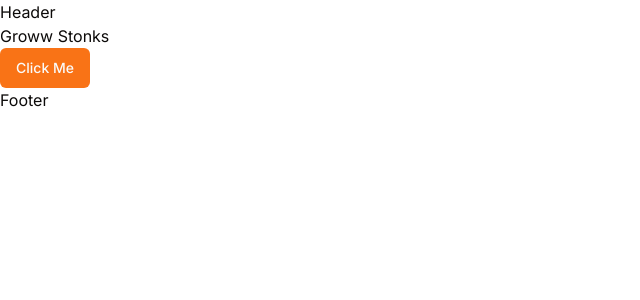
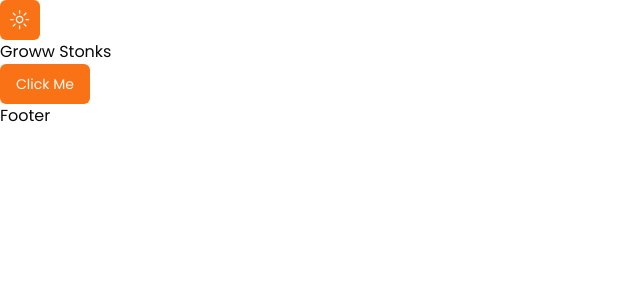
Before and after one commit to Anchit1909/alpha-stonks, a Next.js app: page / in a window 1280 px wide. Shown: the top 300 px of the page, without its empty margins (0-640 px from the left). Built offline with nearby package versions, Linux system fonts and the light colour scheme.

Commit message:
Added Theme Functionality

```diff
--- a/package.json
+++ b/package.json
@@ -9,11 +9,14 @@
     "lint": "next lint"
   },
   "dependencies": {
+    "@radix-ui/react-dropdown-menu": "^2.0.6",
+    "@radix-ui/react-icons": "^1.3.0",
     "@radix-ui/react-slot": "^1.0.2",
     "class-variance-authority": "^0.7.0",
     "clsx": "^2.0.0",
     "lucide-react": "^0.288.0",
     "next": "13.5.6",
+    "next-themes": "^0.2.1",
     "react": "^18",
     "react-dom": "^18",
     "tailwind-merge": "^1.14.0",
--- /dev/null
+++ b/src/Providers/ThemeProvider.jsx
@@ -0,0 +1,8 @@
+"use client";
+
+import * as React from "react";
+import { ThemeProvider as NextThemesProvider } from "next-themes";
+
+export function ThemeProvider({ children, ...props }) {
+  return <NextThemesProvider {...props}>{children}</NextThemesProvider>;
+}
--- a/src/app/layout.js
+++ b/src/app/layout.js
@@ -1,9 +1,15 @@
-import { Inter } from "next/font/google";
+import { Inter, Poppins } from "next/font/google";
 import "./globals.css";
 import Header from "@/components/Navigation/Header";
 import Footer from "@/components/Navigation/Footer";
+import { ThemeProvider } from "@/Providers/ThemeProvider";
 
-const inter = Inter({ subsets: ["latin"] });
+const poppins = Poppins({
+  variable: "--font-poppins",
+  weight: ["400", "600", "700"],
+  subsets: ["latin"],
+  display: "swap",
+});
 
 export const metadata = {
   title: "Groww Stonks",
@@ -13,10 +19,17 @@
 export default function RootLayout({ children }) {
   return (
     <html lang="en">
-      <body className={inter.className}>
-        <Header />
-        <main>{children}</main>
-        <Footer />
+      <body className={poppins.className}>
+        <ThemeProvider
+          attribute="class"
+          defaultTheme="system"
+          enableSystem
+          disableTransitionOnChange
+        >
+          <Header />
+          <main>{children}</main>
+          <Footer />
+        </ThemeProvider>
       </body>
     </html>
   );
--- a/src/components/Navigation/Header.jsx
+++ b/src/components/Navigation/Header.jsx
@@ -1,5 +1,11 @@
+import ThemeSwitcher from "../Theme/ThemeSwitcher";
+
 function Header() {
-  return <div>Header</div>;
+  return (
+    <div>
+      <ThemeSwitcher />
+    </div>
+  );
 }
 
 export default Header;
--- /dev/null
+++ b/src/components/Theme/ThemeSwitcher.jsx
@@ -0,0 +1,42 @@
+"use client";
+
+import * as React from "react";
+import { MoonIcon, SunIcon } from "@radix-ui/react-icons";
+import { useTheme } from "next-themes";
+
+import { Button } from "@/components/ui/button";
+import {
+  DropdownMenu,
+  DropdownMenuContent,
+  DropdownMenuItem,
+  DropdownMenuTrigger,
+} from "@/components/ui/dropdown-menu";
+
+function ThemeSwitcher() {
+  const { setTheme } = useTheme();
+
+  return (
+    <DropdownMenu>
+      <DropdownMenuTrigger asChild>
+        <Button variant="default" size="icon">
+          <SunIcon className="h-[1.2rem] w-[1.2rem] rotate-0 scale-100 transition-all dark:-rotate-90 dark:scale-0" />
+          <MoonIcon className="absolute h-[1.2rem] w-[1.2rem] rotate-90 scale-0 transition-all dark:rotate-0 dark:scale-100" />
+          <span className="sr-only">Toggle theme</span>
+        </Button>
+      </DropdownMenuTrigger>
+      <DropdownMenuContent align="end">
+        <DropdownMenuItem onClick={() => setTheme("light")}>
+          Light
+        </DropdownMenuItem>
+        <DropdownMenuItem onClick={() => setTheme("dark")}>
+          Dark
+        </DropdownMenuItem>
+        <DropdownMenuItem onClick={() => setTheme("system")}>
+          System
+        </DropdownMenuItem>
+      </DropdownMenuContent>
+    </DropdownMenu>
+  );
+}
+
+export default ThemeSwitcher;
--- /dev/null
+++ b/src/components/ui/dropdown-menu.jsx
@@ -0,0 +1,157 @@
+"use client"
+
+import * as React from "react"
+import * as DropdownMenuPrimitive from "@radix-ui/react-dropdown-menu"
+import { Check, ChevronRight, Circle } from "lucide-react"
+
+import { cn } from "@/lib/utils"
+
+const DropdownMenu = DropdownMenuPrimitive.Root
+
+const DropdownMenuTrigger = DropdownMenuPrimitive.Trigger
+
+const DropdownMenuGroup = DropdownMenuPrimitive.Group
+
+const DropdownMenuPortal = DropdownMenuPrimitive.Portal
+
+const DropdownMenuSub = DropdownMenuPrimitive.Sub
+
+const DropdownMenuRadioGroup = DropdownMenuPrimitive.RadioGroup
+
+const DropdownMenuSubTrigger = React.forwardRef(({ className, inset, children, ...props }, ref) => (
+  <DropdownMenuPrimitive.SubTrigger
+    ref={ref}
+    className={cn(
+      "flex cursor-default select-none items-center rounded-sm px-2 py-1.5 text-sm outline-none focus:bg-accent data-[state=open]:bg-accent",
+      inset && "pl-8",
+      className
+    )}
+    {...props}>
+    {children}
+    <ChevronRight className="ml-auto h-4 w-4" />
+  </DropdownMenuPrimitive.SubTrigger>
+))
+DropdownMenuSubTrigger.displayName =
+  DropdownMenuPrimitive.SubTrigger.displayName
+
+const DropdownMenuSubContent = React.forwardRef(({ className, ...props }, ref) => (
+  <DropdownMenuPrimitive.SubContent
+    ref={ref}
+    className={cn(
+      "z-50 min-w-[8rem] overflow-hidden rounded-md border bg-popover p-1 text-popover-foreground shadow-lg data-[state=open]:animate-in data-[state=closed]:animate-out data-[state=closed]:fade-out-0 data-[state=open]:fade-in-0 data-[state=closed]:zoom-out-95 data-[state=open]:zoom-in-95 data-[side=bottom]:slide-in-from-top-2 data-[side=left]:slide-in-from-right-2 data-[side=right]:slide-in-from-left-2 data-[side=top]:slide-in-from-bottom-2",
+      className
+    )}
+    {...props} />
+))
+DropdownMenuSubContent.displayName =
+  DropdownMenuPrimitive.SubContent.displayName
+
+const DropdownMenuContent = React.forwardRef(({ className, sideOffset = 4, ...props }, ref) => (
+  <DropdownMenuPrimitive.Portal>
+    <DropdownMenuPrimitive.Content
+      ref={ref}
+      sideOffset={sideOffset}
+      className={cn(
+        "z-50 min-w-[8rem] overflow-hidden rounded-md border bg-popover p-1 text-popover-foreground shadow-md data-[state=open]:animate-in data-[state=closed]:animate-out data-[state=closed]:fade-out-0 data-[state=open]:fade-in-0 data-[state=closed]:zoom-out-95 data-[state=open]:zoom-in-95 data-[side=bottom]:slide-in-from-top-2 data-[side=left]:slide-in-from-right-2 data-[side=right]:slide-in-from-left-2 data-[side=top]:slide-in-from-bottom-2",
+        className
+      )}
+      {...props} />
+  </DropdownMenuPrimitive.Portal>
+))
+DropdownMenuContent.displayName = DropdownMenuPrimitive.Content.displayName
+
+const DropdownMenuItem = React.forwardRef(({ className, inset, ...props }, ref) => (
+  <DropdownMenuPrimitive.Item
+    ref={ref}
+    className={cn(
+      "relative flex cursor-default select-none items-center rounded-sm px-2 py-1.5 text-sm outline-none transition-colors focus:bg-accent focus:text-accent-foreground data-[disabled]:pointer-events-none data-[disabled]:opacity-50",
+      inset && "pl-8",
+      className
+    )}
+    {...props} />
+))
+DropdownMenuItem.displayName = DropdownMenuPrimitive.Item.displayName
+
+const DropdownMenuCheckboxItem = React.forwardRef(({ className, children, checked, ...props }, ref) => (
+  <DropdownMenuPrimitive.CheckboxItem
+    ref={ref}
+    className={cn(
+      "relative flex cursor-default select-none items-center rounded-sm py-1.5 pl-8 pr-2 text-sm outline-none transition-colors focus:bg-accent focus:text-accent-foreground data-[disabled]:pointer-events-none data-[disabled]:opacity-50",
+      className
+    )}
+    checked={checked}
+    {...props}>
+    <span className="absolute left-2 flex h-3.5 w-3.5 items-center justify-center">
+      <DropdownMenuPrimitive.ItemIndicator>
+        <Check className="h-4 w-4" />
+      </DropdownMenuPrimitive.ItemIndicator>
+    </span>
+    {children}
+  </DropdownMenuPrimitive.CheckboxItem>
+))
+DropdownMenuCheckboxItem.displayName =
+  DropdownMenuPrimitive.CheckboxItem.displayName
+
+const DropdownMenuRadioItem = React.forwardRef(({ className, children, ...props }, ref) => (
+  <DropdownMenuPrimitive.RadioItem
+    ref={ref}
+    className={cn(
+      "relative flex cursor-default select-none items-center rounded-sm py-1.5 pl-8 pr-2 text-sm outline-none transition-colors focus:bg-accent focus:text-accent-foreground data-[disabled]:pointer-events-none data-[disabled]:opacity-50",
+      className
+    )}
+    {...props}>
+    <span className="absolute left-2 flex h-3.5 w-3.5 items-center justify-center">
+      <DropdownMenuPrimitive.ItemIndicator>
+        <Circle className="h-2 w-2 fill-current" />
+      </DropdownMenuPrimitive.ItemIndicator>
+    </span>
+    {children}
+  </DropdownMenuPrimitive.RadioItem>
+))
+DropdownMenuRadioItem.displayName = DropdownMenuPrimitive.RadioItem.displayName
+
+const DropdownMenuLabel = React.forwardRef(({ className, inset, ...props }, ref) => (
+  <DropdownMenuPrimitive.Label
+    ref={ref}
+    className={cn("px-2 py-1.5 text-sm font-semibold", inset && "pl-8", className)}
+    {...props} />
+))
+DropdownMenuLabel.displayName = DropdownMenuPrimitive.Label.displayName
+
+const DropdownMenuSeparator = React.forwardRef(({ className, ...props }, ref) => (
+  <DropdownMenuPrimitive.Separator
+    ref={ref}
+    className={cn("-mx-1 my-1 h-px bg-muted", className)}
+    {...props} />
+))
+DropdownMenuSeparator.displayName = DropdownMenuPrimitive.Separator.displayName
+
+const DropdownMenuShortcut = ({
+  className,
+  ...props
+}) => {
+  return (
+    (<span
+      className={cn("ml-auto text-xs tracking-widest opacity-60", className)}
+      {...props} />)
+  );
+}
+DropdownMenuShortcut.displayName = "DropdownMenuShortcut"
+
+export {
+  DropdownMenu,
+  DropdownMenuTrigger,
+  DropdownMenuContent,
+  DropdownMenuItem,
+  DropdownMenuCheckboxItem,
+  DropdownMenuRadioItem,
+  DropdownMenuLabel,
+  DropdownMenuSeparator,
+  DropdownMenuShortcut,
+  DropdownMenuGroup,
+  DropdownMenuPortal,
+  DropdownMenuSub,
+  DropdownMenuSubContent,
+  DropdownMenuSubTrigger,
+  DropdownMenuRadioGroup,
+}
```
Also changed, not shown: components.json, 1 other file (tests, documents, lock files or other folders).
